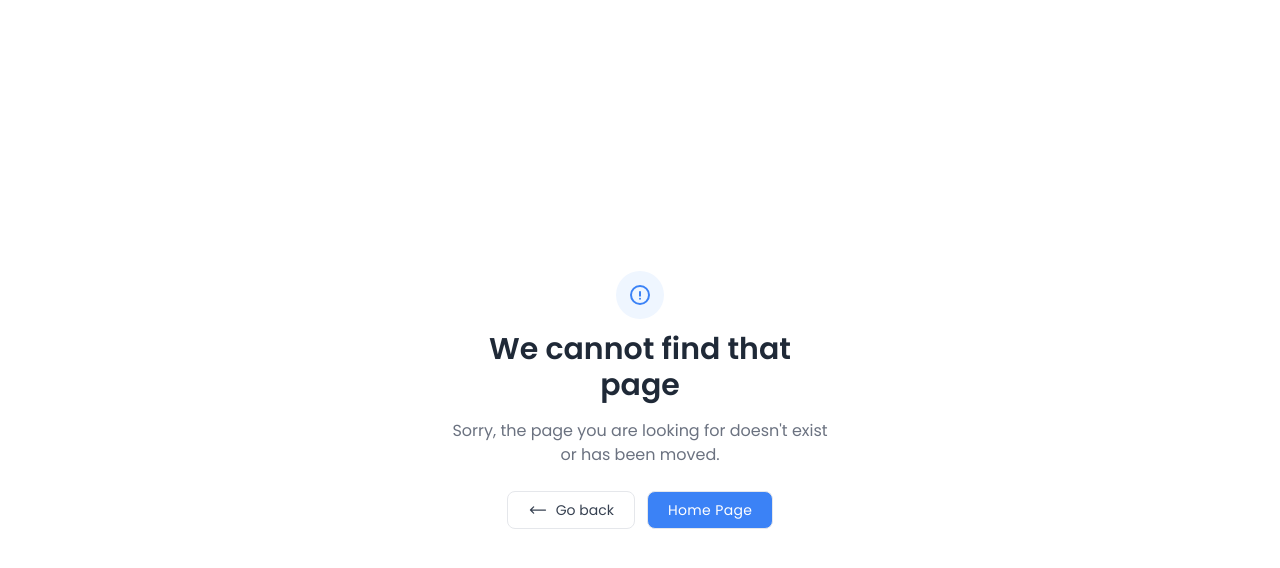
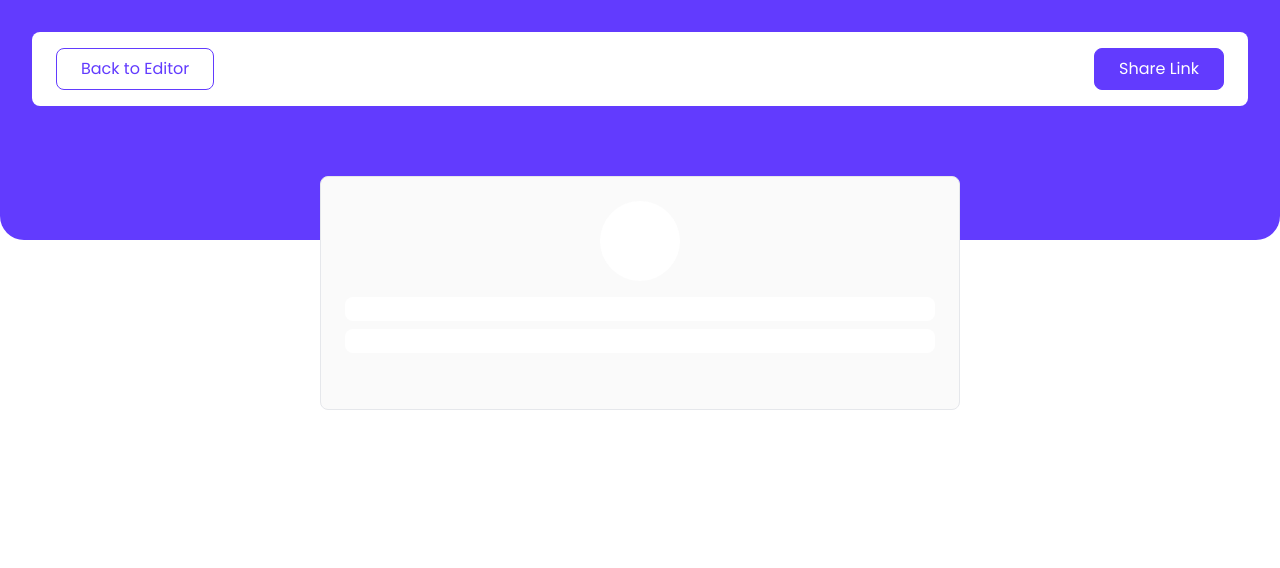
Before and after one commit to Polashahmad01/link-sharing-app, a React (Vite) app in the folder frontend/: page /link/1 in a window 1280 px wide. Shown: the top 568 px of the page. Built offline with nearby package versions, Linux system fonts and the light colour scheme; what imagekit would draw is missing.

Commit message:
Add PreviewHeader and LinkSharingPage components

```diff
--- /dev/null
+++ b/frontend/src/components/headers/PreviewHeader.jsx
@@ -0,0 +1,16 @@
+export default function PreviewHeader() {
+  return (
+    <header className="bg-[#FFFFFF] flex flex-wrap items-center justify-between px-6 py-4 rounded-lg">
+      <div className="flex justify-center items-center h-full">
+        <button className="border px-6 py-2 border-[#623BFE] rounded-lg text-[#623BFE]">
+          Back to Editor
+        </button>
+      </div>
+      <div className="flex justify-center items-center h-full">
+        <button className="border px-6 py-2 border-[#623BFE] rounded-lg bg-[#623BFE] text-white">
+          Share Link
+        </button>
+      </div>
+    </header>
+  );
+}
--- /dev/null
+++ b/frontend/src/layouts/PreviewLayout.jsx
@@ -0,0 +1,16 @@
+import { Outlet } from "react-router-dom";
+import { ToastContainer } from "react-toastify";
+import "react-toastify/dist/ReactToastify.css";
+import PreviewHeader from "../components/headers/PreviewHeader";
+
+export default function PreviewLayout() {
+  return (
+    <main className="bg-white min-h-screen">
+      <div className="bg-[#623BFE] p-8 min-h-[30vh] rounded-b-3xl">
+        <PreviewHeader />
+      </div>
+      <Outlet />
+      <ToastContainer />
+    </main>
+  );
+}
--- a/frontend/src/router.jsx
+++ b/frontend/src/router.jsx
@@ -5,6 +5,8 @@ import HomePage from "./views/HomePage";
 import RegisterPage from "./views/RegisterPage";
 import LoginPage from "./views/LoginPage";
 import ErrorPage from "./views/ErrorPage";
+import PreviewLayout from "./layouts/PreviewLayout";
+import LinkSharingPage from "./views/LinkSharingPage";
 
 const router = createBrowserRouter([
   {
@@ -34,6 +36,17 @@ const router = createBrowserRouter([
     ],
   },
   {
+    path: "/link/:userId",
+    element: <PreviewLayout />,
+    errorElement: <ErrorPage />,
+    children: [
+      {
+        index: true,
+        element: <LinkSharingPage />,
+      },
+    ],
+  },
+  {
     path: "*",
     element: <ErrorPage />,
   },
--- /dev/null
+++ b/frontend/src/views/LinkSharingPage.jsx
@@ -0,0 +1,9 @@
+import LinkShowCase from "../components/LinkShowCase";
+
+export default function LinkSharingPage() {
+  return (
+    <div className="-mt-16">
+      <LinkShowCase />
+    </div>
+  );
+}
```
